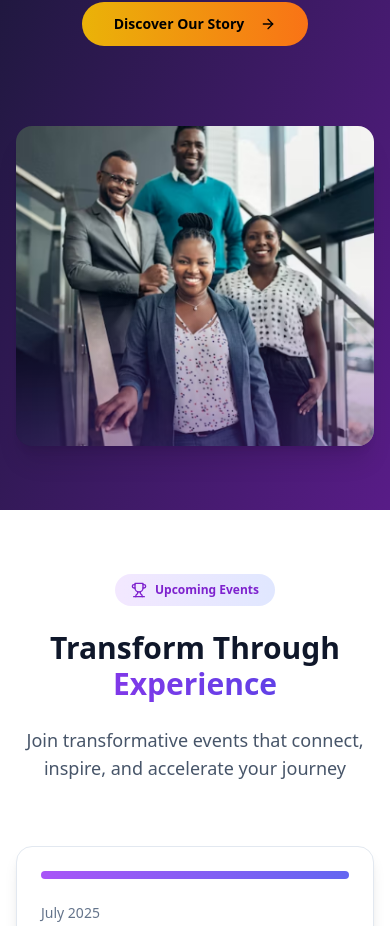
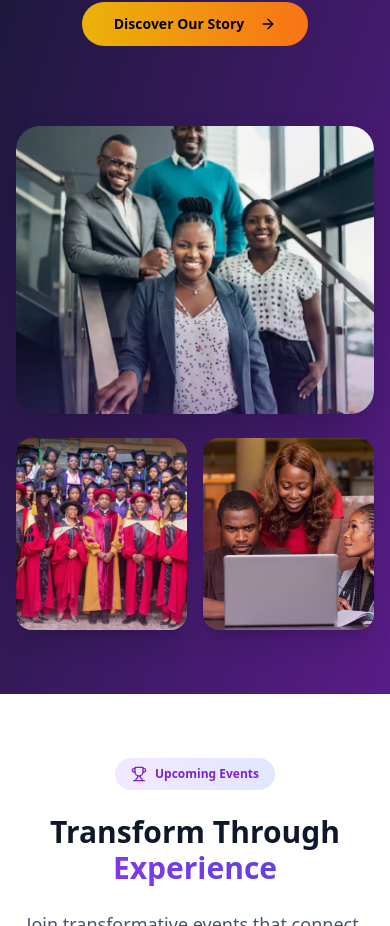
Before and after one commit to CPeculiar/Future-Africa-Leadership-and-Tech-Academy, a React (Vite) app: page / in a window 390 px wide. Shown: the part 3719-4645 px from the top of the page. Built offline with nearby package versions, Linux system fonts and the light colour scheme.

Commit message:
Feat: Improve mission section mobile view
Add the previous two images to the mission section and style them for mobile view.

```diff
--- a/src/pages/Index.tsx
+++ b/src/pages/Index.tsx
@@ -1,3 +1,4 @@
+
 import { Link } from 'react-router-dom';
 import { Button } from '@/components/ui/button';
 import CountdownTimer from '@/components/CountdownTimer';
@@ -271,15 +272,36 @@ const Index = () => {
             </div>
 
             <div className="relative mt-8 lg:mt-0">
-              {/* Mobile Layout - Single large image */}
-              <div className="block lg:hidden space-y-4">
+              {/* Mobile Layout - Three images displayed beautifully */}
+              <div className="block lg:hidden space-y-6">
+                {/* Main large image */}
                 <div className="relative">
                   <img
                     src={aboutIMG}
                     alt="Team collaboration"
-                    className="rounded-2xl shadow-xl w-full h-80 object-cover"
+                    className="rounded-3xl shadow-2xl w-full h-72 object-cover transform hover:scale-105 transition-transform duration-500"
                   />
-                  <div className="absolute inset-0 bg-gradient-to-t from-purple-900/40 via-transparent to-transparent rounded-2xl"></div>
+                  <div className="absolute inset-0 bg-gradient-to-t from-purple-900/30 via-transparent to-transparent rounded-3xl"></div>
+                </div>
+
+                {/* Two images side by side */}
+                <div className="grid grid-cols-2 gap-4">
+                  <div className="relative">
+                    <img
+                      src={aboutIMG2}
+                      alt="Leadership meeting"
+                      className="rounded-2xl shadow-xl w-full h-48 object-cover transform hover:scale-105 transition-transform duration-300"
+                    />
+                    <div className="absolute inset-0 bg-gradient-to-t from-purple-900/20 to-transparent rounded-2xl"></div>
+                  </div>
+                  <div className="relative">
+                    <img
+                      src={aboutIMG3}
+                      alt="Students learning"
+                      className="rounded-2xl shadow-xl w-full h-48 object-cover transform hover:scale-105 transition-transform duration-300"
+                    />
+                    <div className="absolute inset-0 bg-gradient-to-t from-purple-900/20 to-transparent rounded-2xl"></div>
+                  </div>
                 </div>
               </div>
 
```
